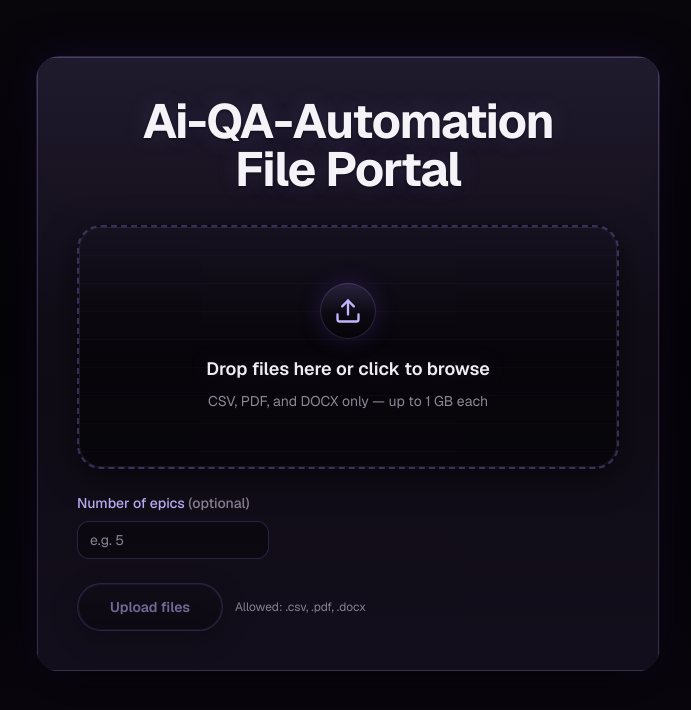
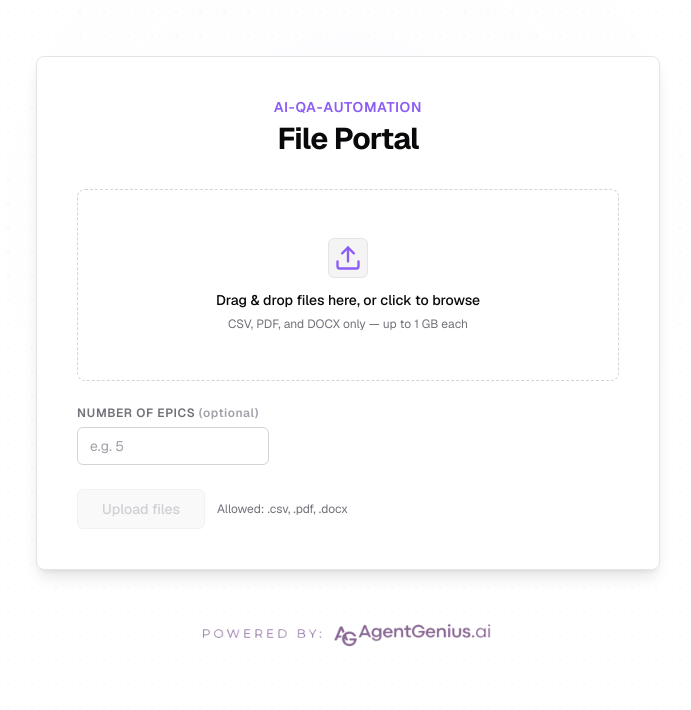
Before and after one commit to JamesKunn/Ai-QA-Automation, a Next.js app in the folder frontend/: page / in a window 1280 px wide. Shown: the top 710 px of the page, without its empty margins (292-983 px from the left). Built offline with nearby package versions, Linux system fonts and the light colour scheme.

Commit message:
feat: update ui to look more professional

```diff
--- a/frontend/src/app/globals.css
+++ b/frontend/src/app/globals.css
@@ -1,24 +1,11 @@
 @import "tailwindcss";
 
 :root {
-  --background: #060508;
-  --foreground: #f0ecf4;
-  --foreground-muted: #8f8798;
-  --portal-void: rgb(4, 3, 6);
-  --portal-dark: rgb(8, 6, 11);
-  --portal-mid: rgb(12, 9, 16);
-  --portal-accent: rgb(28, 14, 38);
-  --accent: #c4b5fd;
-  --accent-bright: #ddd6fe;
-  --accent-vivid: #a78bfa;
-  --accent-deep: #7c3aed;
-  --gradient-vertical: linear-gradient(
-    180deg,
-    rgba(8, 6, 11, 1) 0%,
-    rgba(4, 3, 6, 1) 42%,
-    rgba(6, 5, 9, 1) 78%,
-    rgba(14, 8, 20, 0.85) 100%
-  );
+  --background: #ffffff;
+  --foreground: #09090b;
+  --foreground-muted: #71717a;
+  --accent: #8b5cf6;
+  --accent-bright: #7c3aed;
 }
 
 @theme inline {
@@ -32,11 +19,32 @@ body {
   background-color: var(--background);
   color: var(--foreground);
   font-family: var(--font-geist-sans), Arial, Helvetica, sans-serif;
-  min-height: 100%;
-  background-image: var(--gradient-vertical);
-  background-attachment: fixed;
-  background-repeat: no-repeat;
-  background-size: cover;
+  min-height: 100vh;
+  position: relative;
+  overflow-x: hidden;
+}
+
+body::before {
+  content: "";
+  position: fixed;
+  inset: 0;
+  pointer-events: none;
+  z-index: -1;
+  background-image: radial-gradient(rgba(9, 9, 11, 0.03) 1px, transparent 0);
+  background-size: 24px 24px;
+}
+
+body::after {
+  content: "";
+  position: fixed;
+  top: 0;
+  left: 50%;
+  transform: translateX(-50%);
+  width: 1000px;
+  height: 450px;
+  background: radial-gradient(circle, rgba(139, 92, 246, 0.02) 0%, transparent 70%);
+  pointer-events: none;
+  z-index: -1;
 }
 
 @keyframes qa-shimmer {
@@ -61,20 +69,3 @@ body {
   color: transparent;
   animation: qa-shimmer 2.4s linear infinite;
 }
-
-body::before {
-  content: "";
-  position: fixed;
-  inset: 0;
-  pointer-events: none;
-  background-image:
-    repeating-linear-gradient(
-      180deg,
-      rgba(167, 139, 250, 0.015),
-      rgba(167, 139, 250, 0.015) 1px,
-      transparent 1px,
-      transparent 4px
-    );
-  opacity: 0.06;
-  mix-blend-mode: overlay;
-}
--- a/frontend/src/app/page.tsx
+++ b/frontend/src/app/page.tsx
@@ -4,42 +4,11 @@ export default function Home() {
   return (
     <div className="flex min-h-full flex-col">
       <main className="mx-auto w-full max-w-2xl flex-1 px-6 py-10 sm:py-14">
-        <div
-          className="relative overflow-hidden rounded-3xl p-[1px] shadow-[0_12px_48px_rgba(0,0,0,0.75),0_0_40px_rgba(124,58,237,0.14)]"
-          style={{
-            background:
-              "linear-gradient(180deg, rgba(167,139,250,0.28) 0%, rgba(88,28,135,0.22) 50%, rgba(18,12,26,0.55) 100%)",
-          }}
-        >
-          <div
-            className="relative overflow-hidden rounded-[calc(1rem+1px)] p-7 backdrop-blur-xl sm:p-10"
-            style={{
-              background:
-                "linear-gradient(180deg, rgba(22,18,30,0.98) 0%, rgba(16,12,22,0.99) 55%, rgba(18,14,26,0.99) 100%)",
-              boxShadow:
-                "0 0 0 1px rgba(196,181,253,0.22) inset, 0 1px 0 rgba(255,255,255,0.04) inset, 0 24px 60px rgba(0,0,0,0.65), 0 0 36px rgba(124,58,237,0.1)",
-            }}
-          >
-            <div
-              aria-hidden
-              className="pointer-events-none absolute inset-0"
-              style={{
-                background:
-                  "linear-gradient(180deg, rgba(167,139,250,0.06) 0%, transparent 40%, rgba(28,14,38,0.08) 100%)",
-              }}
-            />
-
+        <div className="relative overflow-hidden rounded-lg border border-[#e4e4e7] bg-[#ffffff] p-7 sm:p-10 shadow-lg">
           <header className="relative">
             <div className="mb-8">
-                <h1
-                  className="text-center text-4xl font-bold tracking-tight sm:text-5xl"
-                  style={{
-                    color: "#f5f3f8",
-                    textShadow:
-                      "0 1px 3px rgba(0,0,0,0.6), 0 0 24px rgba(167,139,250,0.15)",
-                  }}
-                >
-                  <span className="block">Ai-QA-Automation</span>
+              <h1 className="text-center text-3xl font-bold tracking-tight text-[#09090b]">
+                <span className="block text-sm font-semibold uppercase tracking-wider text-[#8b5cf6] mb-1">Ai-QA-Automation</span>
                 <span className="block">File Portal</span>
               </h1>
             </div>
@@ -47,6 +16,12 @@ export default function Home() {
 
           <FileUpload />
         </div>
+        <div className="mt-8 flex justify-center">
+          <img
+            src="/agentgeniuslogo.png"
+            alt="Powered by AgentGenius.ai"
+            className="h-16 w-auto opacity-70 hover:opacity-100 transition-opacity duration-200"
+          />
         </div>
       </main>
     </div>
--- a/frontend/src/app/review/page.tsx
+++ b/frontend/src/app/review/page.tsx
@@ -4,31 +4,9 @@ export default function ReviewPage() {
   return (
     <div className="flex min-h-full flex-col">
       <main className="mx-auto w-full max-w-6xl flex-1 px-6 py-10 sm:py-14">
-        <div
-          className="relative overflow-hidden rounded-3xl p-[1px] shadow-[0_12px_48px_rgba(0,0,0,0.75),0_0_40px_rgba(124,58,237,0.14)]"
-          style={{
-            background:
-              "linear-gradient(180deg, rgba(167,139,250,0.28) 0%, rgba(88,28,135,0.22) 50%, rgba(18,12,26,0.55) 100%)",
-          }}
-        >
-          <div
-            className="relative overflow-hidden rounded-[calc(1rem+1px)] p-7 backdrop-blur-xl sm:p-10"
-            style={{
-              background:
-                "linear-gradient(180deg, rgba(22,18,30,0.98) 0%, rgba(16,12,22,0.99) 55%, rgba(18,14,26,0.99) 100%)",
-              boxShadow:
-                "0 0 0 1px rgba(196,181,253,0.22) inset, 0 1px 0 rgba(255,255,255,0.04) inset, 0 24px 60px rgba(0,0,0,0.65), 0 0 36px rgba(124,58,237,0.1)",
-            }}
-          >
+        <div className="relative overflow-hidden rounded-lg border border-[#e4e4e7] bg-[#ffffff] p-7 sm:p-10 shadow-lg">
           <header className="relative mb-8">
-              <h1
-                className="text-center text-3xl font-bold tracking-tight sm:text-4xl"
-                style={{
-                  color: "#f5f3f8",
-                  textShadow:
-                    "0 1px 3px rgba(0,0,0,0.6), 0 0 24px rgba(167,139,250,0.15)",
-                }}
-              >
+            <h1 className="text-center text-3xl font-bold tracking-tight text-[#09090b]">
               Review &amp; Export
             </h1>
             <p className="mt-2 text-center text-sm text-[#8f8798]">
@@ -38,6 +16,12 @@ export default function ReviewPage() {
 
           <ReviewClient />
         </div>
+        <div className="mt-8 flex justify-center">
+          <img
+            src="/agentgeniuslogo.png"
+            alt="Powered by AgentGenius.ai"
+            className="h-16 w-auto opacity-70 hover:opacity-100 transition-opacity duration-200"
+          />
         </div>
       </main>
     </div>
--- a/frontend/src/components/FileUpload.tsx
+++ b/frontend/src/components/FileUpload.tsx
@@ -26,14 +26,12 @@ const GENERATING_PHRASES = [
 
 const PHRASE_INTERVAL_MS = 2200;
 
-const SURFACE_GRADIENT =
-  "linear-gradient(180deg, rgba(16,13,22,0.95) 0%, rgba(8,6,11,0.98) 55%, rgba(10,8,14,0.98) 100%)";
+const SURFACE_GRADIENT = "#ffffff";
 
-const BUTTON_PRIMARY =
-  "linear-gradient(180deg, #ddd6fe 0%, #c4b5fd 40%, #a78bfa 100%)";
+const BUTTON_PRIMARY = "#8b5cf6";
+const BUTTON_PRIMARY_HOVER = "#7c3aed";
 
-const BUTTON_DISABLED =
-  "linear-gradient(180deg, rgba(16,13,22,0.95) 0%, rgba(8,6,11,0.98) 100%)";
+const BUTTON_DISABLED = "#f4f4f5";
 
 type SelectedFile = {
   id: string;
@@ -217,30 +215,12 @@ export default function FileUpload() {
           if (e.dataTransfer.files.length) addFiles(e.dataTransfer.files);
         }}
         onClick={() => inputRef.current?.click()}
-        className={`group relative cursor-pointer overflow-hidden rounded-3xl border-2 border-dashed px-8 py-14 text-center transition-[border-color,background-color] ${
+        className={`group relative cursor-pointer overflow-hidden rounded-lg border border-dashed px-8 py-12 text-center transition-colors ${
           isDragging
-            ? "border-[#c4b5fd]/70"
-            : "border-[#a78bfa]/30 hover:border-[#c4b5fd]/50"
+            ? "border-[#8b5cf6] bg-[#f4f4f5]"
+            : "border-[#d4d4d8] bg-[#ffffff] hover:border-[#a1a1aa] hover:bg-[#fafafa]"
         }`}
-        style={{
-          background: isDragging
-            ? "linear-gradient(180deg, rgba(167,139,250,0.1) 0%, rgba(12,9,18,0.95) 55%, rgba(6,5,9,0.98) 100%)"
-            : SURFACE_GRADIENT,
-          boxShadow:
-            "0 0 0 1px rgba(167,139,250,0.12) inset, 0 8px 32px rgba(0,0,0,0.55)",
-        }}
       >
-        <div
-          aria-hidden
-          className="pointer-events-none absolute inset-0 rounded-3xl"
-          style={{
-            backgroundImage:
-              "linear-gradient(180deg, rgba(167,139,250,0.06) 0%, transparent 46%, rgba(4,3,6,0.2) 100%), linear-gradient(rgba(167,139,250,0.04) 1px, transparent 1px)",
-            backgroundSize: "auto, 28px 28px",
-            opacity: isDragging ? 0.95 : 0.75,
-          }}
-        />
-
         <input
           ref={inputRef}
           type="file"
@@ -251,74 +231,54 @@ export default function FileUpload() {
             if (e.target.files?.length) addFiles(e.target.files);
           }}
         />
-        <div
-          className="relative mx-auto mb-4 flex h-14 w-14 items-center justify-center rounded-full text-[#c4b5fd]"
-          style={{
-            background:
-              "linear-gradient(180deg, rgba(167,139,250,0.18) 0%, rgba(12,9,18,0.9) 55%, rgba(6,5,9,0.95) 100%)",
-            boxShadow:
-              "0 0 0 1px rgba(167,139,250,0.2) inset, 0 0 24px rgba(124,58,237,0.2)",
-          }}
-        >
-          <div className="relative">
-            <UploadIcon />
-          </div>
+        <div className="relative mx-auto mb-3 flex h-10 w-10 items-center justify-center rounded-md border border-[#e4e4e7] bg-[#f4f4f5] text-[#8b5cf6]">
+          <UploadIcon />
         </div>
-        <p className="relative text-lg font-semibold text-[#f0ecf4] drop-shadow-[0_0_12px_rgba(167,139,250,0.12)]">
-          Drop files here or click to browse
+        <p className="text-sm font-medium text-[#09090b]">
+          Drag & drop files here, or click to browse
         </p>
 
-        <p className="relative mt-2 text-sm text-[#8f8798]">
+        <p className="mt-1.5 text-xs text-[#71717a]">
           CSV, PDF, and DOCX only — up to {MAX_FILE_SIZE_LABEL} each
         </p>
       </div>
 
       {selected.length > 0 && (
-        <div
-          className="mt-6 overflow-hidden rounded-2xl border backdrop-blur-xl"
-          style={{
-            borderColor: "rgba(167, 139, 250, 0.22)",
-            background: SURFACE_GRADIENT,
-            boxShadow: "0 0 0 1px rgba(167,139,250,0.08) inset",
-          }}
-        >
-          <div
-            className="flex items-center justify-between border-b px-4 py-3"
-            style={{ borderColor: "rgba(167, 139, 250, 0.1)" }}
-          >
-            <span className="text-sm font-medium text-[#c4b5fd]">
+        <div className="mt-6 overflow-hidden rounded-lg border border-[#e4e4e7] bg-[#ffffff]">
+          <div className="flex items-center justify-between border-b border-[#e4e4e7] px-4 py-2.5">
+            <span className="text-xs font-semibold uppercase tracking-wider text-[#8b5cf6]">
               {selected.length} file{selected.length !== 1 ? "s" : ""} selected
             </span>
             <button
               type="button"
               onClick={clearAll}
-              className="text-sm text-[#8f8798] transition-colors hover:text-[#ddd6fe]"
+              className="text-xs text-[#71717a] transition-colors hover:text-[#7c3aed]"
             >
               Clear all
             </button>
           </div>
 
-          <ul className="divide-y divide-[rgba(167,139,250,0.08)]">
+          <ul className="divide-y divide-[#e4e4e7]">
             {selected.map(({ id, file, error }) => (
               <li
                 key={id}
-                className="flex items-center justify-between gap-3 px-4 py-3"
+                className="flex items-center justify-between gap-3 px-4 py-2.5"
               >
                 <div className="min-w-0 flex-1">
-                  <p className="truncate text-sm font-medium text-[#f0ecf4]">
+                  <p className="truncate text-sm font-medium text-[#09090b]">
                     {file.name}
                   </p>
-                  <p className="text-xs text-[#8f8798]">
+                  <p className="text-xs text-[#71717a]">
                     {formatFileSize(file.size)}
                     {error && (
-                      <span className="ml-2 text-[#e8a8c8]">— {error}</span>
+                      <span className="ml-2 text-[#ef4444]">— {error}</span>
                     )}
                   </p>
                 </div>
                 <button
                   type="button"
                   onClick={() => removeFile(id)}
-                  className="shrink-0 rounded-lg px-2 py-1 text-xs text-[#c4b5fd] transition-colors hover:bg-[rgba(167,139,250,0.12)] hover:text-[#f0ecf4]"
+                  className="shrink-0 rounded-md border border-[#e4e4e7] bg-[#ffffff] px-2.5 py-1 text-xs text-[#ef4444] transition-colors hover:bg-[#fee2e2] hover:border-[#fca5a5] hover:text-[#ef4444]"
                   aria-label={`Remove ${file.name}`}
                 >
                   Remove
@@ -332,10 +292,9 @@ export default function FileUpload() {
       <div className="mt-6">
         <label
           htmlFor="epic-count"
-          className="mb-2 block text-sm font-medium text-[#c4b5fd]"
+          className="mb-1.5 block text-xs font-semibold uppercase tracking-wider text-[#71717a]"
         >
-          Number of epics{" "}
-          <span className="text-[#8f8798]">(optional)</span>
+          Number of epics <span className="lowercase text-[#a1a1aa]">(optional)</span>
         </label>
         <input
           id="epic-count"
@@ -346,11 +305,7 @@ export default function FileUpload() {
           value={epicCount}
           onChange={(e) => setEpicCount(e.target.value)}
           placeholder="e.g. 5"
-          className="w-full max-w-[12rem] rounded-xl border px-3 py-2 text-sm text-[#f0ecf4] outline-none transition-colors placeholder:text-[#8f8798] focus:border-[#c4b5fd]/50"
-          style={{
-            background: "rgba(8,6,11,0.6)",
-            borderColor: "rgba(167,139,250,0.22)",
-          }}
+          className="w-full max-w-[12rem] rounded-md border border-[#d4d4d8] bg-[#ffffff] px-3 py-2 text-sm text-[#09090b] outline-none transition-all placeholder:text-[#a1a1aa] focus:border-[#8b5cf6] focus:ring-1 focus:ring-[#8b5cf6]"
         />
       </div>
 
@@ -359,32 +314,16 @@ export default function FileUpload() {
           type="button"
           onClick={handleUpload}
           disabled={status === "uploading" || validFiles.length === 0}
-          className="inline-flex h-12 items-center justify-center rounded-3xl px-8 text-sm font-semibold transition-[transform,box-shadow,background-color,border-color,filter] hover:translate-y-[-1px] hover:brightness-110 disabled:cursor-not-allowed disabled:opacity-55"
-          style={{
-            border:
-              validFiles.length > 0 && status !== "uploading"
-                ? "1px solid rgba(221,214,254,0.5)"
-                : "1px solid rgba(167,139,250,0.35)",
-            color:
-              validFiles.length > 0 && status !== "uploading"
-                ? "#1a0f2e"
-                : "#c4b5fd",
-            background:
-              validFiles.length > 0 && status !== "uploading"
-                ? BUTTON_PRIMARY
-                : BUTTON_DISABLED,
-            boxShadow:
-              status === "uploading"
-                ? "0 0 0 1px rgba(167,139,250,0.25) inset, 0 8px 28px rgba(0,0,0,0.5), 0 0 20px rgba(124,58,237,0.25)"
-                : validFiles.length > 0
-                  ? "0 0 0 1px rgba(255,255,255,0.2) inset, 0 12px 36px rgba(0,0,0,0.5), 0 0 32px rgba(124,58,237,0.45)"
-                  : "0 0 0 1px rgba(167,139,250,0.15) inset, 0 8px 28px rgba(0,0,0,0.45)",
-          }}
+          className={`inline-flex h-10 items-center justify-center rounded-md px-6 text-sm font-medium transition-colors focus-visible:outline-none focus-visible:ring-1 focus-visible:ring-ring disabled:pointer-events-none disabled:opacity-50 ${
+            validFiles.length > 0 && status !== "uploading"
+              ? "bg-[#8b5cf6] hover:bg-[#7c3aed] text-white font-medium border border-[#8b5cf6]"
+              : "bg-[#f4f4f5] border border-[#e4e4e7] text-[#a1a1aa]"
+          }`}
         >
           {status === "uploading" ? "Generating…" : "Upload files"}
         </button>
 
-        <p className="text-xs text-[#8f8798]">
+        <p className="text-xs text-[#71717a]">
           Allowed: {ACCEPTED_EXTENSIONS.join(", ")}
         </p>
       </div>
@@ -393,18 +332,14 @@ export default function FileUpload() {
         <div
           role="status"
           aria-live="polite"
-          className="mt-4 flex items-center gap-3 rounded-xl px-4 py-3 text-sm text-[#f0ecf4] ring-1 ring-[#a78bfa]/35 backdrop-blur-xl"
-          style={{
-            background:
-              "linear-gradient(180deg, rgba(167,139,250,0.12) 0%, rgba(12,9,18,0.9) 55%, rgba(6,5,9,0.95) 100%)",
-          }}
+          className="mt-4 flex items-center gap-3 rounded-md border border-[#e4e4e7] bg-[#fafafa] px-4 py-3 text-sm text-[#09090b]"
         >
           <Spinner />
           <div className="min-w-0">
             <span className="qa-shimmer-text text-sm font-medium">
               {GENERATING_PHRASES[phraseIdx]}…
             </span>
-            <p className="mt-0.5 text-xs text-[#8f8798]">
+            <p className="mt-0.5 text-xs text-[#71717a]">
               This may take a moment — please don’t close this tab.
             </p>
           </div>
@@ -414,17 +349,11 @@ export default function FileUpload() {
       {message && status !== "uploading" && (
         <p
           role="status"
-          className={`mt-4 rounded-xl px-4 py-3 text-sm backdrop-blur-xl ${
+          className={`mt-4 rounded-md border px-4 py-3 text-sm ${
             status === "success"
-              ? "text-[#f0ecf4] ring-1 ring-[#a78bfa]/35"
-              : "text-[#f0a8c8] ring-1 ring-[#a78bfa]/15"
+              ? "border-[#e4e4e7] bg-[#fafafa] text-[#09090b]"
+              : "border-[#fee2e2] bg-[#fef2f2] text-[#ef4444]"
           }`}
-          style={{
-            background:
-              status === "success"
-                ? "linear-gradient(180deg, rgba(167,139,250,0.12) 0%, rgba(12,9,18,0.9) 55%, rgba(6,5,9,0.95) 100%)"
-                : "linear-gradient(180deg, rgba(20,10,28,0.6) 0%, rgba(8,6,11,0.95) 100%)",
-          }}
         >
           {message}
         </p>
@@ -436,7 +365,7 @@ export default function FileUpload() {
 function Spinner() {
   return (
     <svg
-      className="h-5 w-5 shrink-0 animate-spin text-[#c4b5fd]"
+      className="h-5 w-5 shrink-0 animate-spin text-[#8b5cf6]"
       xmlns="http://www.w3.org/2000/svg"
       viewBox="0 0 24 24"
       fill="none"
```
Also changed, not shown: frontend/src/app/review/ReviewClient.tsx (+35 -76 lines), frontend/public/agentgeniuslogo.png (added). Lines whose indentation alone changed are shown as unchanged.
